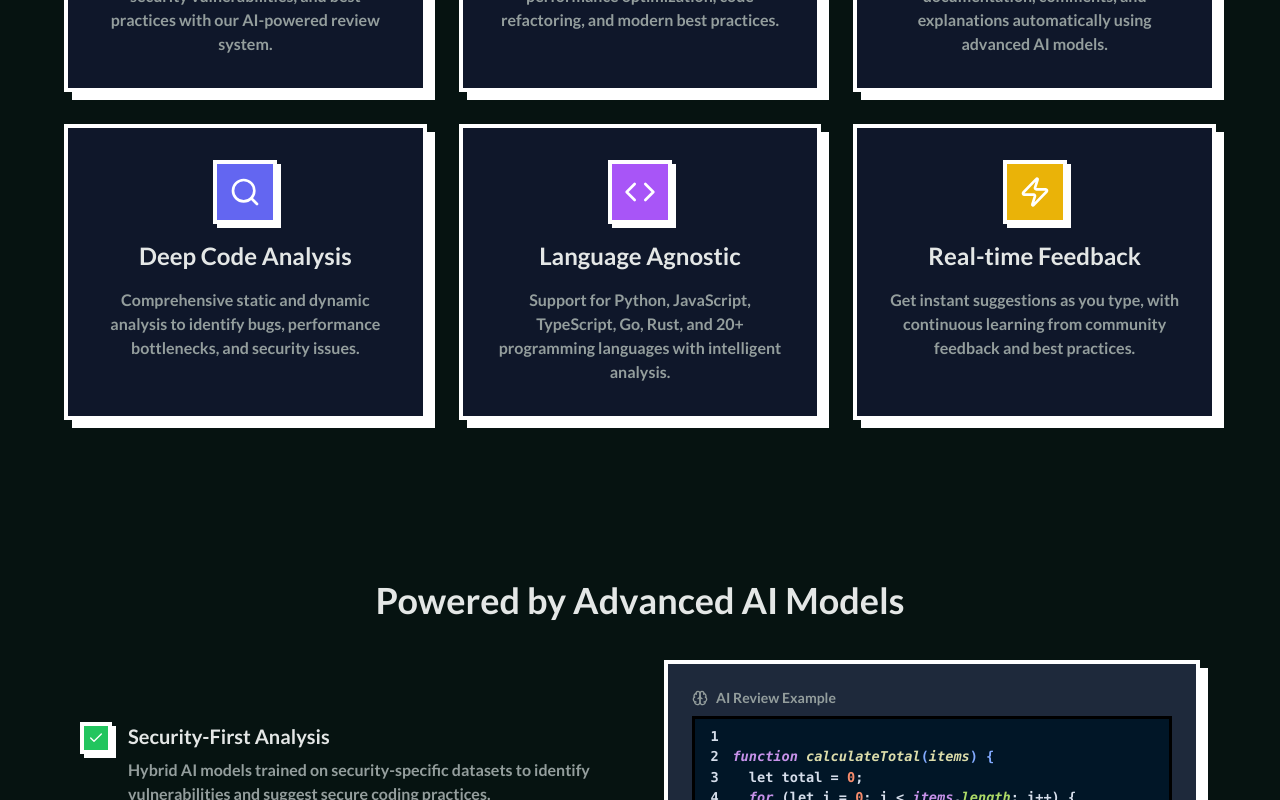
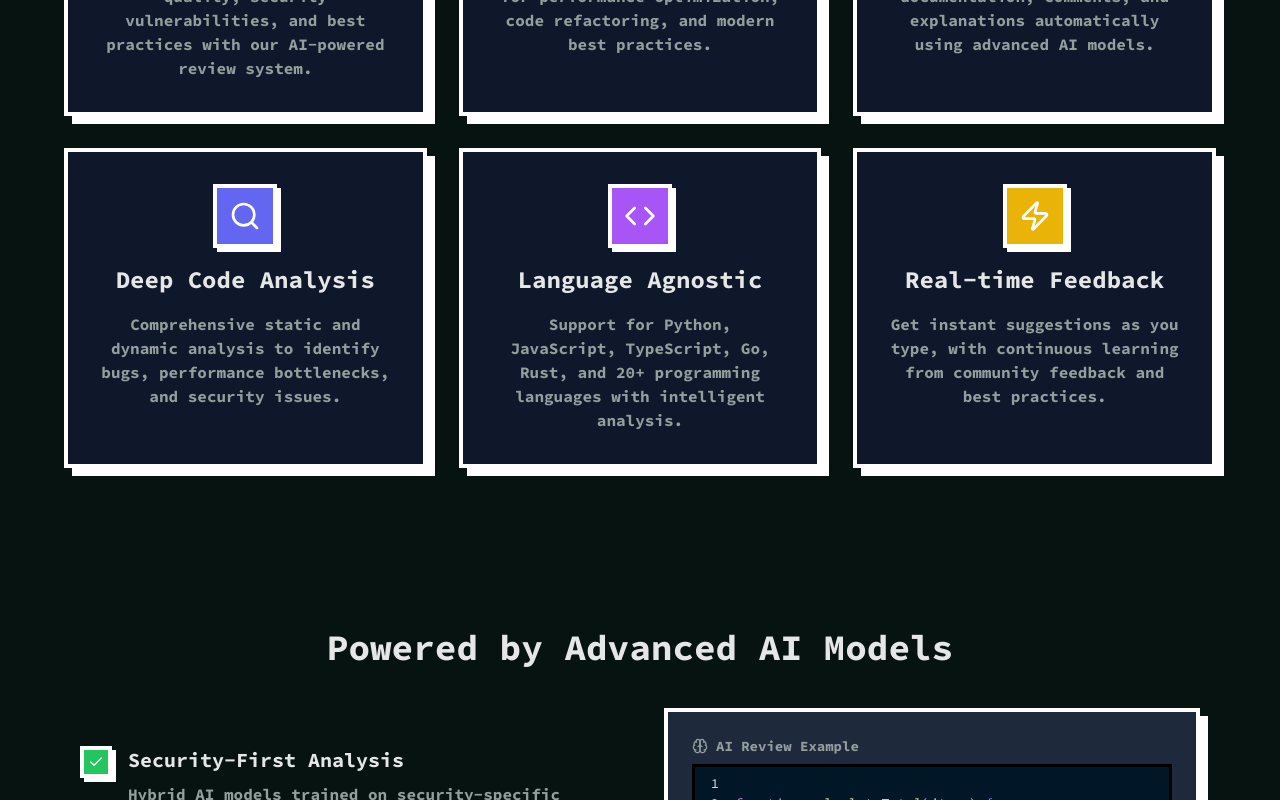
Before and after one commit to 100ngramjit/codeclip, a Next.js app: page / in a window 1280 px wide. Shown: the part 1200-2000 px from the top of the page. Built offline with nearby package versions, Linux system fonts and the light colour scheme; no server answers.

Commit message:
feat: Apply Source Code Pro font consistently to all code blocks and syntax highlighters.

```diff
--- a/app/_components/carousal-landing.tsx
+++ b/app/_components/carousal-landing.tsx
@@ -73,8 +73,12 @@ const CarousalLanding = () => {
                   showLineNumbers
                   wrapLines
                   customStyle={{
+                    fontFamily: "'Source Code Pro', monospace",
                     fontSize: "0.8rem",
                     width: "100%",
+                  }}
+                  codeTagProps={{
+                    style: { fontFamily: "'Source Code Pro', monospace" },
                   }}
                 >
                   {clip.code}
@@ -86,8 +90,12 @@ const CarousalLanding = () => {
                   showLineNumbers
                   wrapLines
                   customStyle={{
+                    fontFamily: "'Source Code Pro', monospace",
                     fontSize: "0.6rem",
                     width: "100%",
+                  }}
+                  codeTagProps={{
+                    style: { fontFamily: "'Source Code Pro', monospace" },
                   }}
                 >
                   {clip.code}
--- a/app/_components/code-card.tsx
+++ b/app/_components/code-card.tsx
@@ -54,24 +54,28 @@ const CodeCard = ({
 
   return (
     <Card key={clip.id} className="p-4 sm:p-4 my-4 rounded-lg w-full">
-      <div className="flex flex-col sm:flex-row justify-between items-start sm:items-center mb-2 overflow-auto">
-        <div className="sm:flex sm:justify-start sm:align-top gap-2">
-          <div>
+      <div className="mb-2">
+        {/* Row 1: Title + Badge */}
+        {(showTitle || clip.lang) && (
+          <div className="flex flex-wrap md:flex-nowrap items-center gap-2 mb-1 md:overflow-hidden">
             {showTitle && (
               <Link
                 href={clipURL}
-                className="text-md mb-1 sm:mb-0 break-all hover:underline text-primary"
+                className="md:text-md text-sm break-words md:truncate hover:underline text-primary min-w-0 md:flex-1"
               >
                 {clip.fileName}
               </Link>
             )}
+            {clip.lang && (
+              <Badge variant="secondary" className="text-xs flex-shrink-0">
+                {reverseMapLanguage(clip.lang)}
+              </Badge>
+            )}
           </div>
-          {clip.lang && (
-            <Badge variant="secondary" className="text-xs ">
-              {reverseMapLanguage(clip.lang)}
-            </Badge>
-          )}
-          <div>
+        )}
+        {/* Row 2: Buttons + Email (always on the same line) */}
+        <div className="flex flex-wrap md:flex-nowrap justify-between items-center">
+          <div className="inline-flex items-center flex-shrink-0">
             <CopyButton text={clip.code} />
             <MacWindow
               title={clip.fileName}
@@ -154,9 +158,9 @@ const CodeCard = ({
               </>
             )}
           </div>
-        </div>
-        <div>
-          <p className="text-muted-foreground text-xs">by {clip?.userEmail}</p>
+          <p className="text-muted-foreground text-xs whitespace-nowrap ml-2">
+            by {clip?.userEmail}
+          </p>
         </div>
       </div>
       <div className="hidden md:flex w-full">
@@ -166,10 +170,14 @@ const CodeCard = ({
           showLineNumbers
           wrapLines
           customStyle={{
+            fontFamily: "'Source Code Pro', monospace",
             fontSize: `${isDetailsCard ? "1.2rem" : "0.8rem"}`,
             width: "100%",
             overflowX: isHovered ? "auto" : "hidden",
             transition: "overflow-x 0.3s ease",
+          }}
+          codeTagProps={{
+            style: { fontFamily: "'Source Code Pro', monospace" },
           }}
           onMouseEnter={() => setIsHovered(true)}
           onMouseLeave={() => setIsHovered(false)}
@@ -184,10 +192,14 @@ const CodeCard = ({
           showLineNumbers
           wrapLines
           customStyle={{
+            fontFamily: "'Source Code Pro', monospace",
             fontSize: "0.6rem",
             width: "100%",
             overflowX: "auto",
             padding: "1rem",
+          }}
+          codeTagProps={{
+            style: { fontFamily: "'Source Code Pro', monospace" },
           }}
         >
           {clip.code}
--- a/app/_components/code-documentation-dialog.tsx
+++ b/app/_components/code-documentation-dialog.tsx
@@ -281,7 +281,7 @@ const DocumentationDialog = ({ clip }: { clip: any }) => {
                       onClick={() =>
                         handleDownload(
                           getDocumentationContent(),
-                          `${clip.fileName}_docs${getFileExtension()}`
+                          `${clip.fileName}_docs${getFileExtension()}`,
                         )
                       }
                     >
@@ -299,11 +299,12 @@ const DocumentationDialog = ({ clip }: { clip: any }) => {
                       selectedFormat === "markdown"
                         ? "markdown"
                         : selectedFormat === "api"
-                        ? "json"
-                        : "javascript"
+                          ? "json"
+                          : "javascript"
                     }
                     style={theme === "dark" ? nightOwl : googlecode}
                     customStyle={{
+                      fontFamily: "'Source Code Pro', monospace",
                       margin: 0,
                       padding: "1rem",
                       background: "transparent",
@@ -313,6 +314,9 @@ const DocumentationDialog = ({ clip }: { clip: any }) => {
                       whiteSpace: "pre-wrap",
                     }}
                     wrapLongLines
+                    codeTagProps={{
+                      style: { fontFamily: "'Source Code Pro', monospace" },
+                    }}
                   >
                     {getDocumentationContent()}
                   </SyntaxHighlighter>
@@ -371,9 +375,15 @@ const DocumentationDialog = ({ clip }: { clip: any }) => {
                                 language="javascript"
                                 style={theme === "dark" ? nightOwl : googlecode}
                                 customStyle={{
+                                  fontFamily: "'Source Code Pro', monospace",
                                   fontSize: "0.75rem",
                                   padding: "0.5rem",
                                   margin: 0,
+                                }}
+                                codeTagProps={{
+                                  style: {
+                                    fontFamily: "'Source Code Pro', monospace",
+                                  },
                                 }}
                               >
                                 {func.example}
--- a/app/_components/mac-window.tsx
+++ b/app/_components/mac-window.tsx
@@ -85,9 +85,13 @@ const MacWindow: React.FC<{
               showLineNumbers
               wrapLines={false}
               customStyle={{
+                fontFamily: "'Source Code Pro', monospace",
                 fontSize: "12px",
                 minWidth: "768px",
                 padding: "1rem",
+              }}
+              codeTagProps={{
+                style: { fontFamily: "'Source Code Pro', monospace" },
               }}
             >
               {code}
--- a/app/globals.css
+++ b/app/globals.css
@@ -57,3 +57,13 @@
     @apply bg-background text-foreground;
   }
 }
+
+/* Force Source Code Pro on all code/syntax highlighter elements */
+pre,
+code,
+pre *,
+code *,
+.hljs,
+.hljs * {
+  font-family: var(--font-source-code-pro), monospace !important;
+}
--- a/app/layout.tsx
+++ b/app/layout.tsx
@@ -1,11 +1,15 @@
 import type { Metadata } from "next";
-import { Lato } from "next/font/google";
+import { Source_Code_Pro } from "next/font/google";
 import "./globals.css";
 import { ThemeProvider } from "@/components/theme-provider";
 import { ClerkProvider } from "@clerk/nextjs";
 import { Toaster } from "@/components/ui/toaster";
 
-const lato = Lato({ subsets: ["latin"], weight: "700" });
+const sourceCodePro = Source_Code_Pro({
+  subsets: ["latin"],
+  weight: ["400", "700"],
+  variable: "--font-source-code-pro",
+});
 
 export const metadata: Metadata = {
   title: "codeclip",
@@ -22,7 +26,9 @@ export default function RootLayout({
       publishableKey={process.env.NEXT_PUBLIC_CLERK_PUBLISHABLE_KEY}
     >
       <html lang="en" suppressHydrationWarning={true}>
-        <body className={lato.className}>
+        <body
+          className={`${sourceCodePro.className} ${sourceCodePro.variable}`}
+        >
           <ThemeProvider
             attribute="class"
             defaultTheme="dark"
--- a/app/page.tsx
+++ b/app/page.tsx
@@ -224,9 +224,13 @@ const calculateTotal = (items = []) => {
                   showLineNumbers
                   wrapLines
                   customStyle={{
+                    fontFamily: "'Source Code Pro', monospace",
                     fontSize: "0.85rem",
                     borderRadius: "0px",
                     border: "3px solid black",
+                  }}
+                  codeTagProps={{
+                    style: { fontFamily: "'Source Code Pro', monospace" },
                   }}
                 >
                   {aiReviewCode}
```
